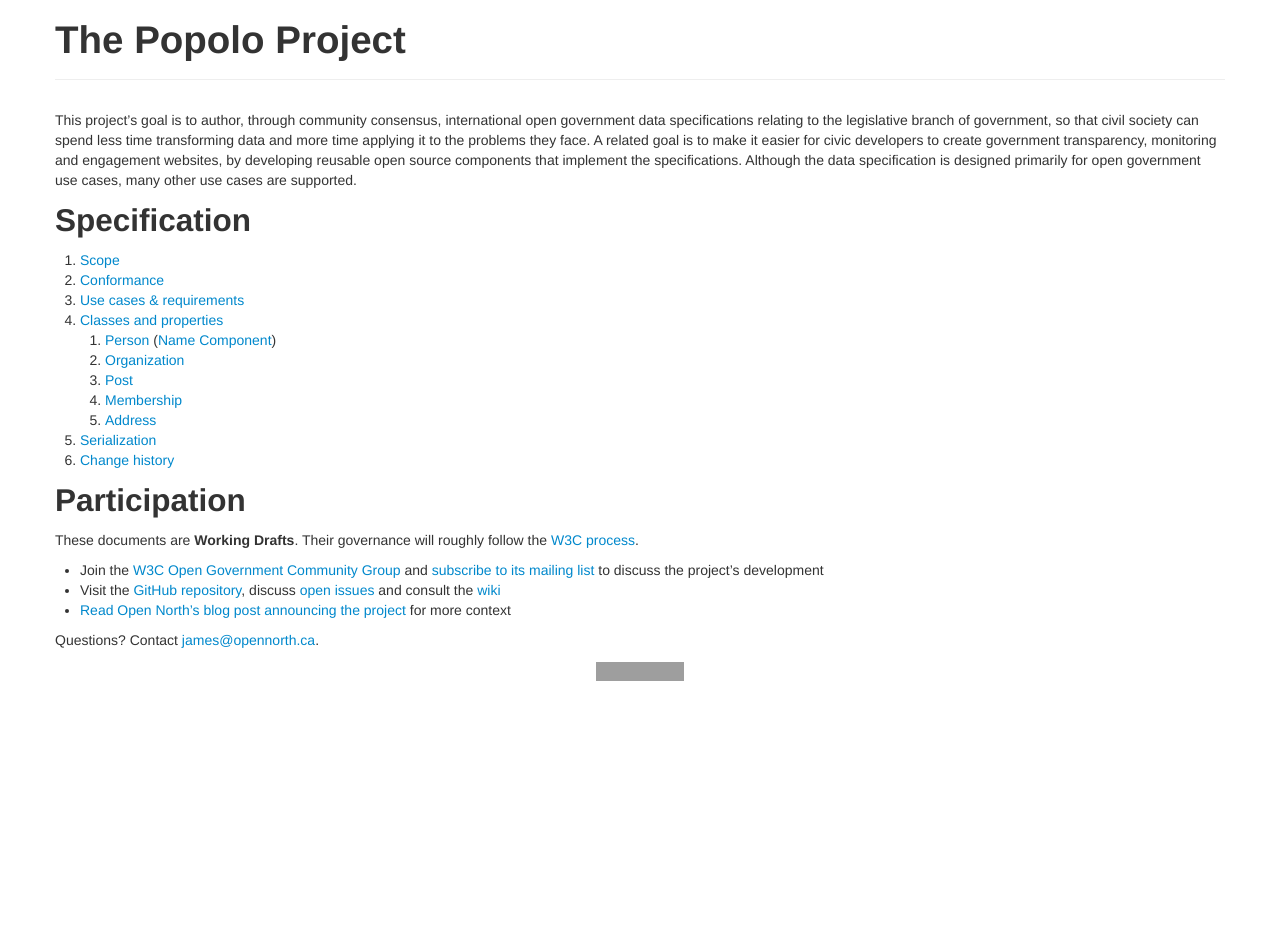
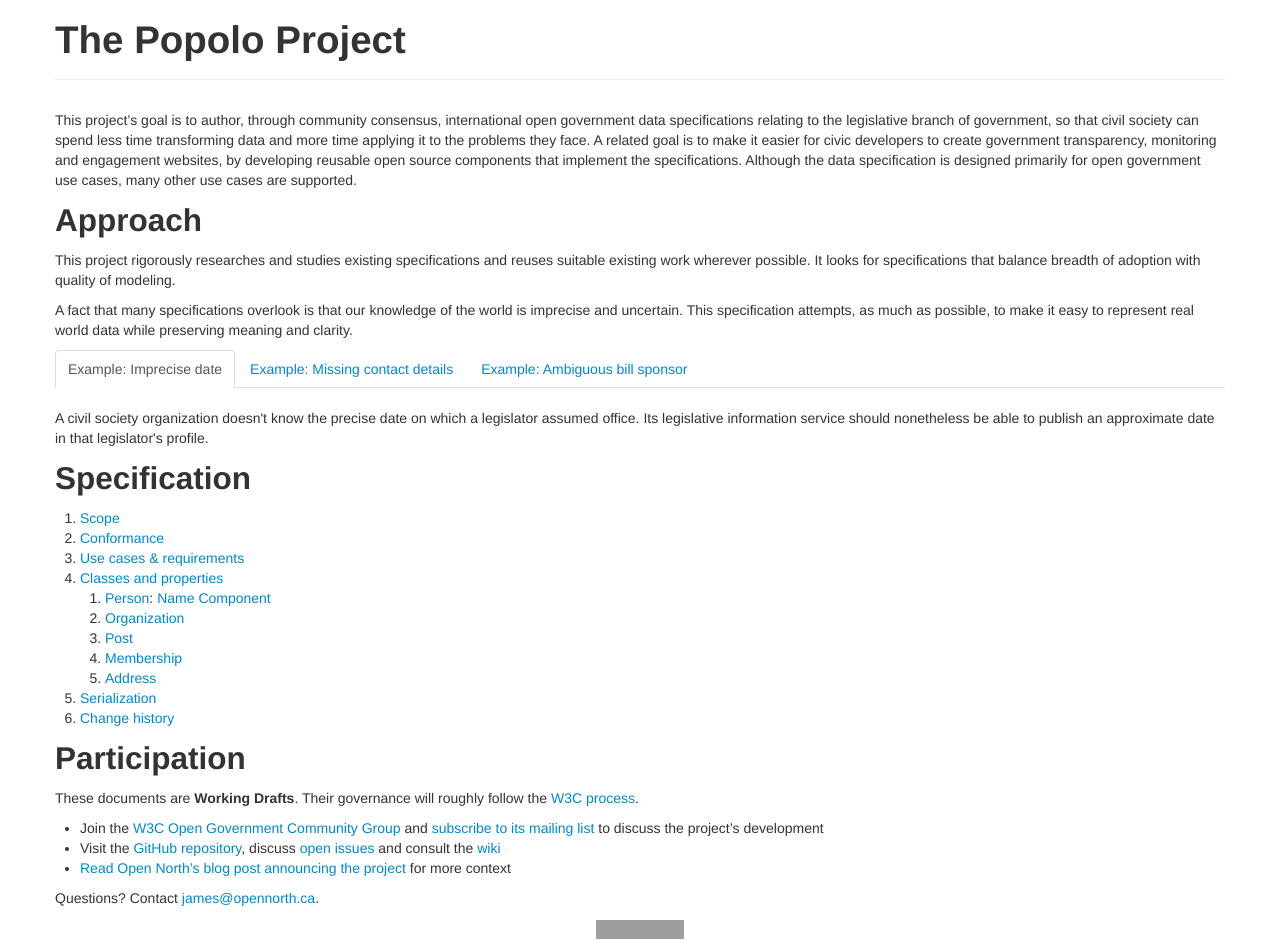
Before and after one commit to popolo-project/popolo-spec, a Jekyll site: the page built from index.md, in a window 1280 px wide. Built offline with Jekyll 4.4.1, drawn with Linux system fonts in a browser that asks for light colours; nearby versions of some CDN libraries; Markdown is read by kramdown in place of the engine named in the settings; before the commit the page ends 900 px from its top, so only the background shows below that; grey boxes are pictures that could not be loaded.

Commit message:
add "approach" section

```diff
--- a/index.md
+++ b/index.md
@@ -8,13 +8,37 @@
 
 This project's goal is to author, through community consensus, international open government data specifications relating to the legislative branch of government, so that civil society can spend less time transforming data and more time applying it to the problems they face. A related goal is to make it easier for civic developers to create government transparency, monitoring and engagement websites, by developing reusable open source components that implement the specifications. Although the data specification is designed primarily for open government use cases, many other use cases are supported.
 
+## Approach
+
+This project rigorously researches and studies existing specifications and reuses suitable existing work wherever possible. It looks for specifications that balance breadth of adoption with quality of modeling.
+
+A fact that many specifications overlook is that our knowledge of the world is imprecise and uncertain. This specification attempts, as much as possible, to make it easy to represent real world data while preserving meaning and clarity.
+
+<ul class="nav nav-tabs no-js">
+  <li class="active"><a href="#example-date">Example: Imprecise date</a></li>
+  <li><a href="#example-contact">Example: Missing contact details</a></li>
+  <li><a href="#example-sponsor">Example: Ambiguous bill sponsor</a></li>
+</ul>
+
+<div class="tab-content">
+  <div class="tab-pane active" id="example-date">
+    A civil society organization doesn't know the precise date on which a legislator assumed office. Its legislative information service should nonetheless be able to publish an approximate date in that legislator's profile.
+  </div>
+  <div class="tab-pane" id="example-sponsor">
+    When extracting the sponsors of a particular bill from a legislature's website, it isn't immediately possible to disambiguate a sponsor's name and link to the appropriate legislator or committee profile. A legislative information service should be able to publish the incomplete sponsor information, without having to first determine whether that information belongs to a legislator or a committee.
+  </div>
+  <div class="tab-pane" id="example-contact">
+    A civil society organization has the phone number of a legislator; however, it doesn't know whether it is the capitol office number, the constituency office number or a mobile number. A suitable data specification should be able to handle data at varying levels of detail.
+  </div>
+</div>
+
 ## Specification
 
 1. [Scope](/specs/#scope)
 1. [Conformance](/specs/#conformance)
 1. [Use cases & requirements](/specs/#use-cases-and-requirements)
 1. [Classes and properties](/specs/#classes-and-properties)
-    1. [Person](/specs/person.html) ([Name Component](/specs/person/name-component.html))
+    1. [Person](/specs/person.html): [Name Component](/specs/person/name-component.html)
     1. [Organization](/specs/organization.html)
     1. [Post](/specs/post.html)
     1. [Membership](/specs/membership.html)
```
Also changed, not shown: data.md (+1 -1 lines).
